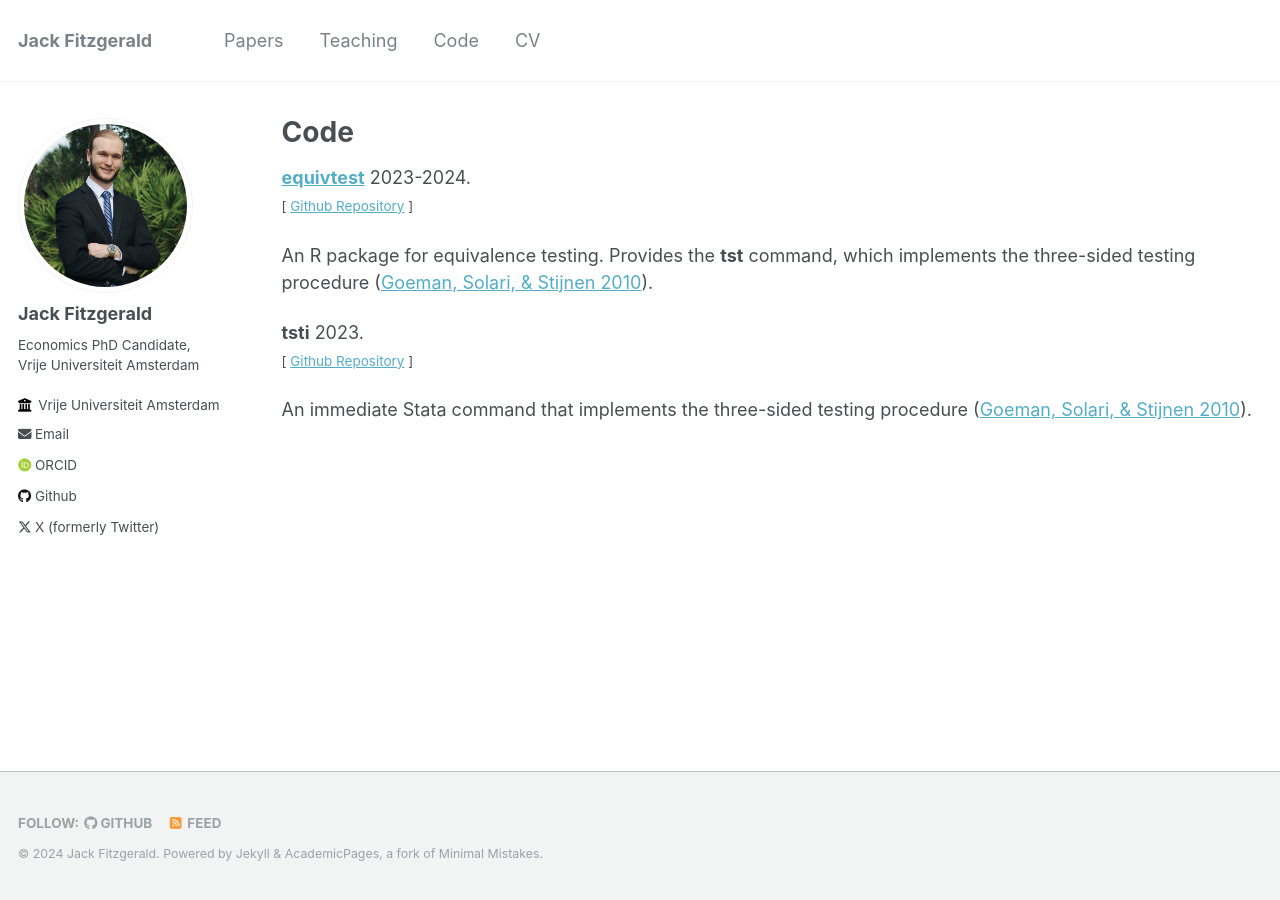
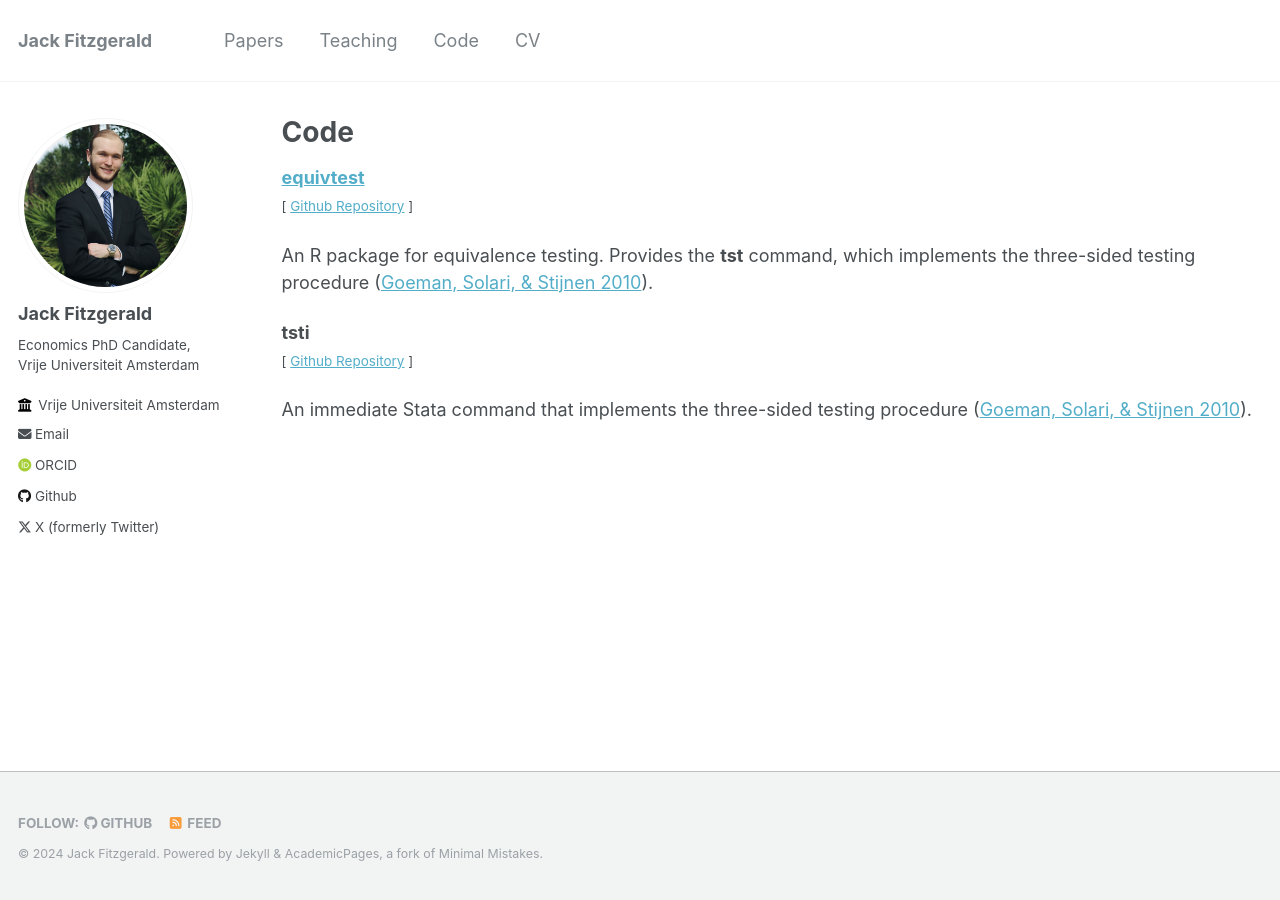
Before and after one commit to jack-fitzgerald/jack-fitzgerald.github.io, a Jekyll site: the page built from _pages/code.md, in a window 1280 px wide. Built offline with Jekyll 4.4.1, drawn with Linux system fonts in a browser that asks for light colours; some web fonts are replaced.

Commit message:
Update code.md

```diff
--- a/_pages/code.md
+++ b/_pages/code.md
@@ -5,12 +5,12 @@ permalink: /code/
 author_profile: true
 ---
 
-**[equivtest]()** 2023-2024. <br/>
+**[equivtest]()** <br/>
 <small>[ [Github Repository](https://github.com/jack-fitzgerald/equivtest) ] </small>
 
 An R package for equivalence testing. Provides the <b>tst</b> command, which implements the three-sided testing procedure ([Goeman, Solari, & Stijnen 2010](https://doi.org/10.1002/sim.4002)).
 
-**tsti** 2023. <br/>
+**tsti** <br/>
 <small>[ [Github Repository](https://github.com/jack-fitzgerald/tsti) ] </small>
 
 An immediate Stata command that implements the three-sided testing procedure ([Goeman, Solari, & Stijnen 2010](https://doi.org/10.1002/sim.4002)).
```
